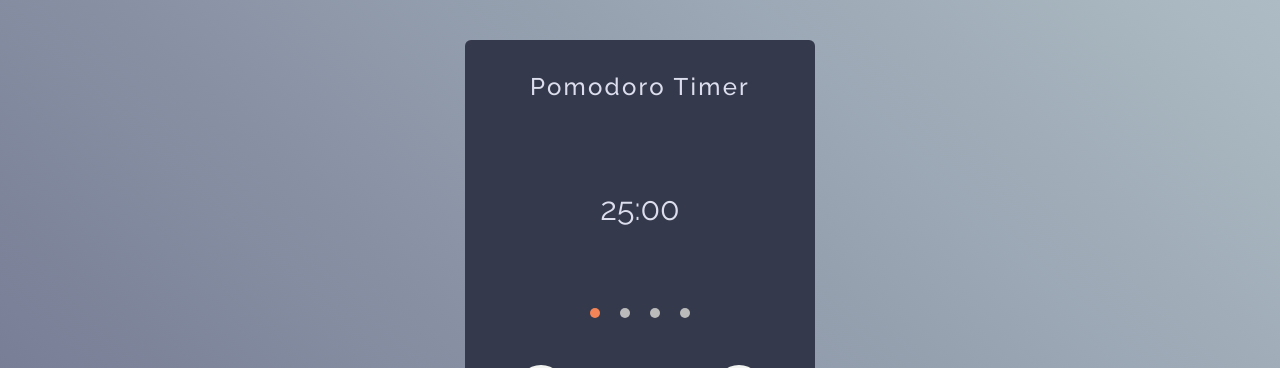
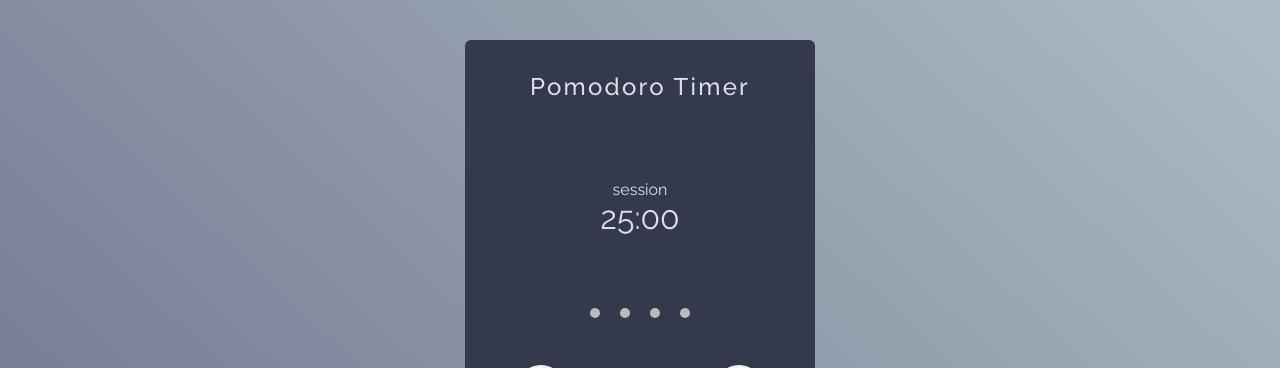
Before and after one commit to ClemHlrdt/fcc-pomodoro-timer, a React (Create React App) app: page / in a window 1280 px wide. Shown: the top 368 px of the page. Built offline with nearby package versions, Linux system fonts and the light colour scheme.

Commit message:
Timer component formats time directly, changed TimeController component to update values between 1 and 60 minutes

```diff
--- a/public/index.html
+++ b/public/index.html
@@ -43,5 +43,7 @@
 
       To begin the development, run `npm start` or `yarn start`.
       To create a production bundle, use `npm run build` or `yarn build`.
-    --></body>
+    -->
+        <script src="https://cdn.freecodecamp.org/testable-projects-fcc/v1/bundle.js"></script>
+    </body>
 </html>
--- a/src/components/Button/Button.jsx
+++ b/src/components/Button/Button.jsx
@@ -3,7 +3,7 @@ import './Button.scss';
 
 function Button(props) {
     return(
-        <button className="Button" onClick={() => props.actionClick(props.type)}>
+        <button id={props.buttonId} className="Button" onClick={() => props.actionClick(props.type)}>
             {props.children}
         </button>
     )
--- a/src/components/Button/Button.scss
+++ b/src/components/Button/Button.scss
@@ -13,4 +13,7 @@
     font-weight: bold;
     text-decoration: none;
     border: none;
+    &:hover {
+        cursor: pointer;
+    }
 }
--- a/src/components/ButtonController/ButtonController.jsx
+++ b/src/components/ButtonController/ButtonController.jsx
@@ -3,13 +3,14 @@ import './ButtonController.scss';
 import Button from '../Button/Button';
 
 function ButtonController(props) {
+    const playing = props.playing;
     return (
         <div className="ButtonController">
-            <Button type="reset" actionClick={type => props.handleClick(type)}>
+            <Button buttonId="reset" type="reset" actionClick={type => props.handleClick(type)}>
                 <i className="fas fa-undo-alt"></i>
             </Button>
-            <Button type="play" actionClick={type => props.handleClick(type)}>
-                <i className="fas fa-play"></i>
+            <Button buttonId="start_stop" type="play" actionClick={type => props.handleClick(type)}>
+                <i className={`fas ${playing ? "fa-play" : "fa-pause"}`}></i>
             </Button>
         </div>
     )
--- a/src/components/Pomodoro/Pomodoro.jsx
+++ b/src/components/Pomodoro/Pomodoro.jsx
@@ -7,80 +7,100 @@ import TimeController from '../TimeController/TimeController';
 import ButtonController from '../ButtonController/ButtonController';
 
 function Pomodoro() {
+    // default times
+    const defaultSession = {name: 'session', seconds: 1500, startingValue: 1500};
+    const defaultBreak = {name: 'break', seconds: 300, startingValue: 300};
 
-    const [progress, setProgress] = useState([true, false, false, false]);
-    const [currentProgress, setCurrentProgress] = useState(0);
-    const [time, setTime] = useState(1500);
-    const [breakTime, setBreakTime] = useState(300);
-    const [isRunning, setIsRunning] = useState(false);
+    // session progress
+    const [sessionProgress, setSessionProgress] = useState([false, false, false, false]);
 
-    function startTimer(time){
-        let currentValue=time;
-        let countdown = setInterval(function(){
-                setTime(currentValue-=1);
-            }, 1000);
-        if(currentValue > 0){
-            countdown();
-        } else {
-            clearInterval(countdown);
-        }
-        console.log(currentValue)
+    // timer settings
+    const [isBreak, setIsBreak] = useState(false);
+    const [isStopped, setIsStopped] = useState(true);
+
+
+    const [time, setTime] = useState(defaultSession);
+    const [breakTime, setBreakTime] = useState(defaultBreak);
+    let [currentTimer, setCurrentTimer] = useState(defaultSession);
+
+    // when clicked, toggle isStopped
+    function startPauseTimer(){
+        setIsStopped(!isStopped);
     }
 
-    function resetTimer(time){
-        setTime(time);
+    function resetTimer(){
+        setIsStopped(true);
+        setTime(defaultSession);
+        setBreakTime(defaultBreak);
+        if(currentTimer.name === 'session'){
+            setCurrentTimer(time)
+        } else {
+            setCurrentTimer(breakTime);
+        }
     }
 
     function updateTimer(timer, value){
-        console.log('called', timer, value);
         switch (timer) {
             case 'time':
-                setTime(value);
+                setTime({...time, seconds: value, startingValue: value});
                 break;
             case 'breakTime':
-                setBreakTime(value);
+                setBreakTime({...time, seconds: value, startingValue: value});
                 break;
             default:
                 break;
         }
     }
 
-    function formatTime(time){
-        let minutes = Math.floor(time / 60).toString();
-        let seconds = (time - minutes * 60).toString();
-        if(seconds.length === 1){
-            seconds = "0"+seconds
-        }
-        return `${minutes}:${seconds}`
+    function clickButtonHandler(type){
+        type === 'play' ? startPauseTimer() : resetTimer();
     }
 
-    function clickButtonHandler(type){
-        if(type === 'play'){
-            console.log('play', time)
-            startTimer(time);
+    useEffect(() => {
+        if(!isStopped  && currentTimer.seconds > 0){
+                const interval = setInterval(() => {
+                    setCurrentTimer({...currentTimer, seconds: currentTimer.seconds -1});
+                }, 1000);
+                return () => clearInterval(interval);
+        } else if(currentTimer.seconds <= 0){
+            setIsBreak(!isBreak);
         }
-        if(type === 'reset'){
-            resetTimer(time);
-        }
-    }
+    }, [breakTime, currentTimer, isBreak, isStopped, time]);
+
     useEffect(() => {
-        document.title = `${currentProgress}%`;
-    }, [currentProgress]);
+        isBreak ? setCurrentTimer(breakTime) : setCurrentTimer(time)
+    }, [breakTime, isBreak, time])
 
+    useEffect(() => {
+        document.title = `${currentTimer.name}`;
+    }, [currentTimer.name]);
 
      return (
         <div className="pomodoro">
             <Title title="Pomodoro Timer" />
-            <Timer progress={currentProgress} time={formatTime(time)}/>
-            <Progress progress={progress}/>
-            <TimeController type="time" updateTimer={updateTimer} label={"Session"} time={time}/>
-            <TimeController type="breakTime" updateTimer={updateTimer} label={"Break"} time={breakTime}/>
-            <ButtonController handleClick={type => clickButtonHandler(type)}/>
-
-            {/* //TODO create & add timer component
-            //TODO create & add timer
-            //TODO add title component
-            //TODO create & add reset & play / pause components */}
+            <Timer
+                time={currentTimer}
+            />
+            <Progress progress={sessionProgress}/>
+            <TimeController
+                durationId={time}
+                labelId="session-label"
+                type="time"
+                lengthId="session-length"
+                updateTimer={updateTimer}
+                label={"Session"}
+                time={time.seconds}
+            />
+            <TimeController
+                durationId={breakTime}
+                labelId="break-label"
+                lengthId="break-length"
+                type="breakTime"
+                updateTimer={updateTimer}
+                label={"Break"}
+                time={breakTime.seconds}
+            />
+            <ButtonController playing={isStopped} handleClick={type => clickButtonHandler(type)}/>
         </div>
 
     );
--- a/src/components/TimeController/TimeController.jsx
+++ b/src/components/TimeController/TimeController.jsx
@@ -1,16 +1,14 @@
-import React, { useState } from 'react';
+import React, { useState, useEffect } from 'react';
 import './TimeController.scss';
 import Button from '../Button/Button';
 
 function ButtonController(props){
     const [value, setValue] = useState(props.time);
     const changeValue = (value, operator) => {
-        if(operator === 'increment'){
+        if(operator === 'increment' && value < 3600){
             value += 60;
-        } else {
-            if(value > 0){
-                value -= 60;
-            }
+        } else if(operator === 'decrement' && value > 60) {
+            value -= 60;
         }
         setValue(value);
         props.updateTimer(props.type, value);
@@ -18,12 +16,12 @@ function ButtonController(props){
 
     return (
         <div className="ButtonController">
-                <Button type="decrement" actionClick={(type) => changeValue(value, type)} className="controlButton">-</Button>
+                <Button buttonId={props.label === 'Session' ? 'session-decrement' : 'break-decrement'} type="decrement" actionClick={(type) => changeValue(value, type)} className="controlButton">-</Button>
                 <div className="wrapperDisplay">
-                    <span className="label">{props.label}</span>
-                    <span className="time">{value/60} {value > 0 ? 'mins' : 'min'}</span>
+                    <span id={props.labelId} className="label">{props.label}</span>
+                    <span id={props.lengthId} className="time">{value/60}</span>
                 </div>
-                <Button type="increment" actionClick={(type) => changeValue(value, type)} className="controlButton">+</Button>
+                <Button buttonId={props.label === 'Session' ? 'session-increment' : 'break-increment'} type="increment" actionClick={(type) => changeValue(value, type)} className="controlButton">+</Button>
         </div>
     )
 };
--- a/src/components/TimeController/TimeController.scss
+++ b/src/components/TimeController/TimeController.scss
@@ -21,6 +21,10 @@
 .time {
     display: inline-block;
     font-size: 1.5rem;
+
+    &::after {
+        content: ' mins';
+    }
 }
 
 .controlButton {
--- a/src/components/Timer/Timer.jsx
+++ b/src/components/Timer/Timer.jsx
@@ -1,17 +1,36 @@
-import React from 'react';
+import React, {useState, useEffect} from 'react';
 import { Circle } from 'rc-progress';
 import './Timer.scss';
 
 
 const Timer = (props) => {
+    //let timer = props.time;
+    const [timer, setTimer] = useState(props.time);
 
+    useEffect(() => {
+        setTimer(props.time);
+    }, [props.time]);
 
+    function formatTime(time){
+        let minutes = Math.floor(time / 60).toString();
+        if(minutes.length === 1){
+            minutes = "0"+minutes
+        }
+        let seconds = (time - minutes * 60).toString();
+        if(seconds.length === 1){
+            seconds = "0"+seconds
+        }
+        return `${minutes}:${seconds}`
+    }
 
     return (
         <div className="wrapper">
-            <span className="counter">{props.time}</span>
+            <div className="counter">
+                <span className="counterType" id="timer-label">{timer.name}</span>
+                <span id="time-left">{formatTime(timer.seconds)}</span>
+            </div>
             <div className="spinner">
-                <Circle percent={props.progress} strokeWidth="6" strokeColor="#F28458" trailColor="#DCDEED" trailWidth="1"/>
+                <Circle percent={100-(timer.seconds * 100)/ props.time.startingValue} strokeWidth="6" strokeColor="#F28458" trailColor="#DCDEED" trailWidth="1"/>
             </div>
         </div>
     );
--- a/src/components/Timer/Timer.scss
+++ b/src/components/Timer/Timer.scss
@@ -12,9 +12,16 @@
     position: absolute;
     z-index: 2;
     font-size: 2rem;
+    display: flex;
+    flex-direction: column;
+    justify-content: center;
+    align-items: center;
 }
 
 .spinner {
-    //position: absolute;
     z-index: 1;
 }
+
+.counterType {
+    font-size: 1rem;
+}
```
